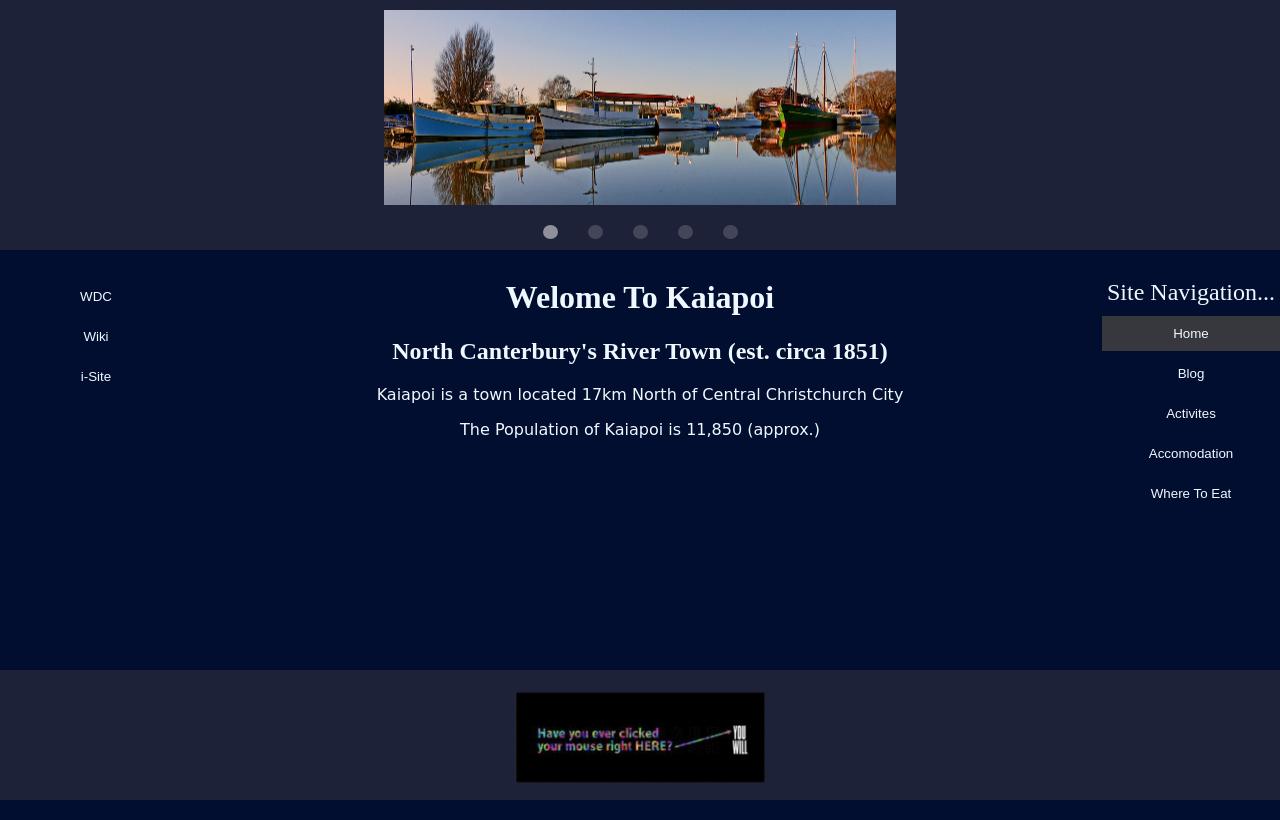
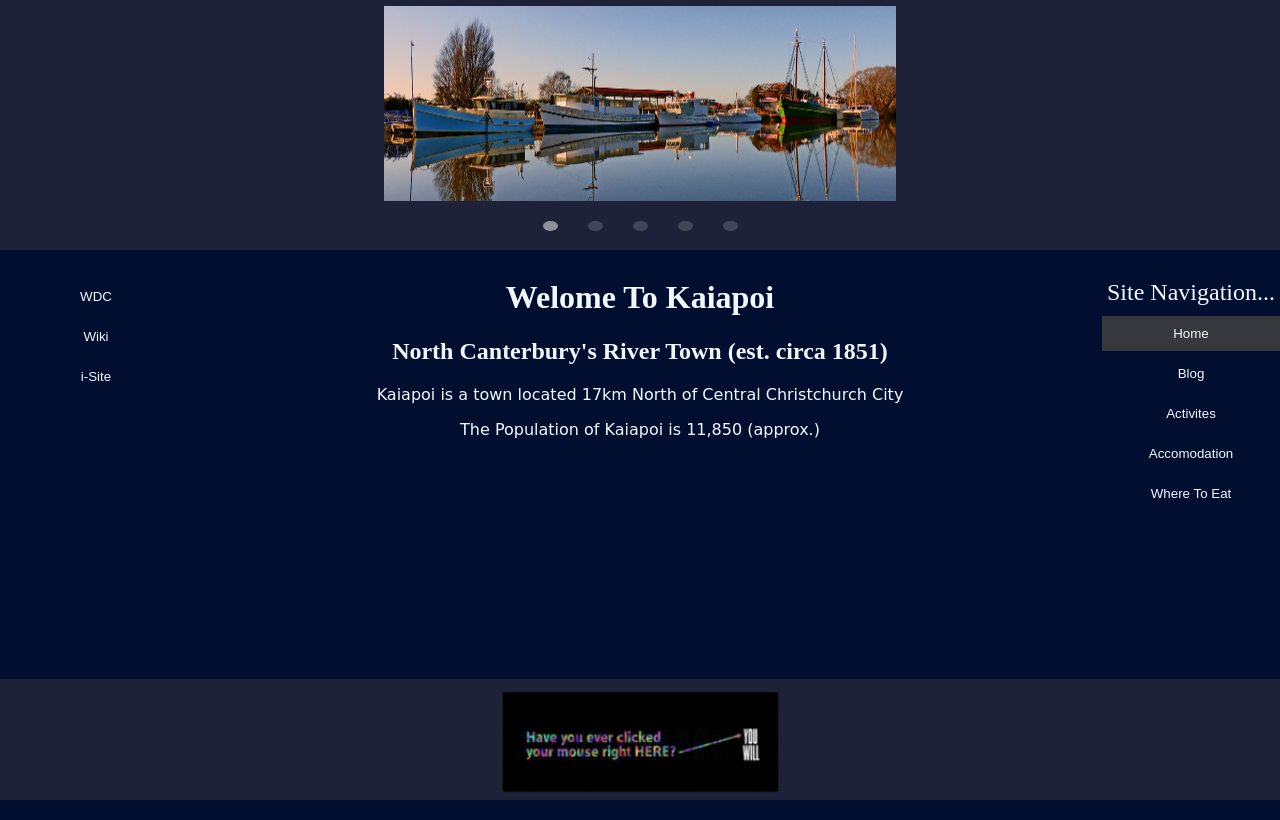
Before and after one commit to Anton-Stechman/BIT503_A3, a plain HTML site: page index.html in a window 1280 px wide. Drawn offline with Linux system fonts and the light colour scheme.

Commit message:
Add files via upload

```diff
--- a/Main.js
+++ b/Main.js
@@ -138,4 +138,19 @@ window.onload = () =>
     set_jQueryStyling();
     timer = window.setTimeout(function() { get_next_slide("right"); }, delay);
     var waitTime = window.setTimeout(function() { moveToNextAd(0);}, 2000)
+
+    if( /Android|webOS|iPhone|iPad|iPod|BlackBerry|IEMobile|Opera Mini/i.test(navigator.userAgent) )
+    {
+
+        //scale down carousel
+        $('.ad_image').css('object-fit', 'contain');
+        $('.ad-carousel').css('width','60%');
+    }
+    else
+    {
+
+        //scale up carousels
+        $('.ad_image').css('object-fit', 'cover');
+        $('.ad-carousel').css('width','25%');
+    }
 }
--- a/style.css
+++ b/style.css
@@ -142,13 +142,13 @@ button:focus
     width: 40%;
     overflow: hidden;
     margin: 0 auto;
-    padding-top: 5px;
+    padding-top: .05%;
 }
 .ad-carousel
 {
     height: 120px;
-    width: 20%;
-    padding-bottom: 5px;
+    width: 60%;
+    padding-bottom: .05%;
 }
 .carousel_image, .ad_image
 {
@@ -158,6 +158,8 @@ button:focus
 }
 .ad_image
 {
+
+
     cursor: pointer;
 }
 
@@ -235,7 +237,7 @@ button:focus
     background: rgba(255, 255, 255, 0.17);
     margin:  15px;
     cursor: pointer;
-    padding: 7px;
+    padding: .4%;
 }
 .carousel_indicator.current-slide
 {
```
